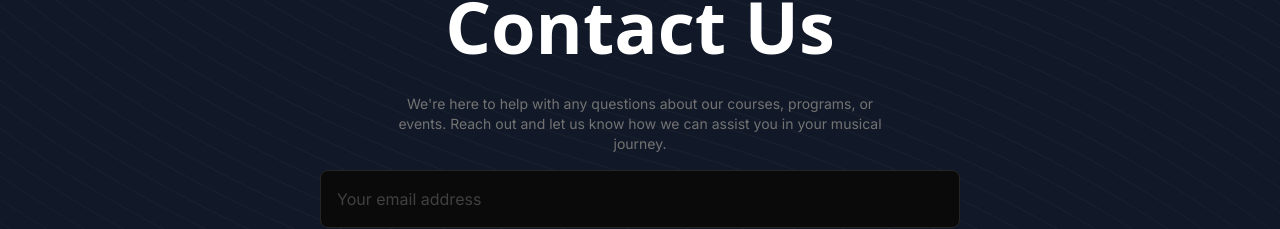
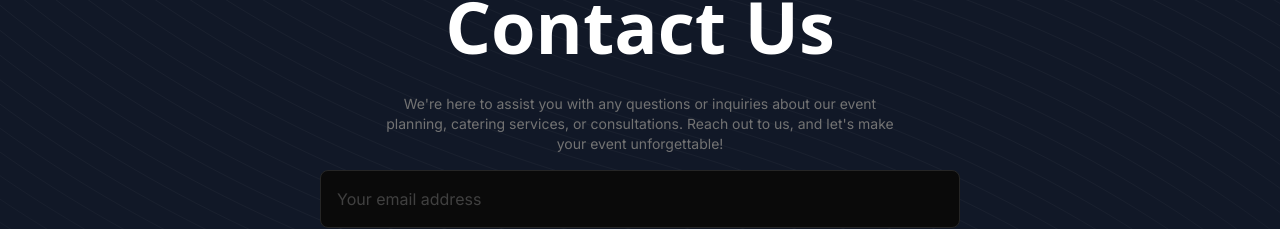
Before and after one commit to kaushalkantmishra/shubham-events-vaishnavi-tent-housh, a Next.js app: page /contact in a window 1280 px wide. Shown: the part 170-399 px from the top of the page. Built offline with nearby package versions, Linux system fonts and the light colour scheme.

Commit message:
added contact us form

```diff
--- a/src/app/contact/page.tsx
+++ b/src/app/contact/page.tsx
@@ -3,7 +3,7 @@
 import React, { FormEvent, useState } from "react";
 import { BackgroundBeams } from "@/components/ui/background-beams";
 
-function MusicSchoolContactUs() {
+function ContactUs() {
   const [email, setEmail] = useState("");
   const [message, setMessage] = useState("");
 
@@ -14,21 +14,15 @@ function MusicSchoolContactUs() {
 
   return (
     <div className="min-h-screen bg-gray-100 dark:bg-gray-900 py-12 pt-36 relative">
-      {" "}
-      {/* Ensure the container is relative */}
-      {/* BackgroundBeams with adjusted z-index */}
       <BackgroundBeams className="absolute top-0 left-0 w-full h-full z-0" />
-      {/* Content with higher z-index */}
       <div className="max-w-2xl mx-auto p-4 relative z-10">
-        {" "}
-        {/* Add relative and z-10 to bring content to the front */}
         <h1 className="text-lg md:text-7xl text-center font-sans font-bold mb-8 text-white">
           Contact Us
         </h1>
         <p className="text-neutral-500 max-w-lg mx-auto my-2 text-sm text-center">
-          We&apos;re here to help with any questions about our courses,
-          programs, or events. Reach out and let us know how we can assist you
-          in your musical journey.
+          We&apos;re here to assist you with any questions or inquiries about
+          our event planning, catering services, or consultations. Reach out to
+          us, and let&apos;s make your event unforgettable!
         </p>
         <form onSubmit={handleSubmit} className="space-y-4 mt-4">
           <input
@@ -59,4 +53,4 @@ function MusicSchoolContactUs() {
   );
 }
 
-export default MusicSchoolContactUs;
+export default ContactUs;
```
